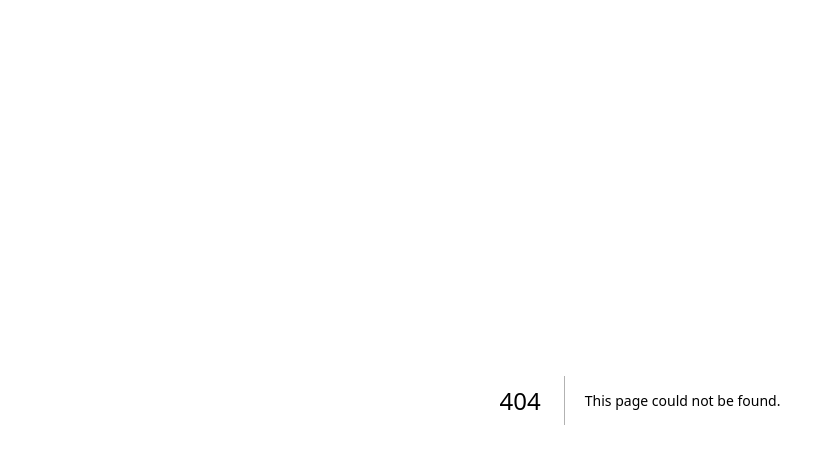
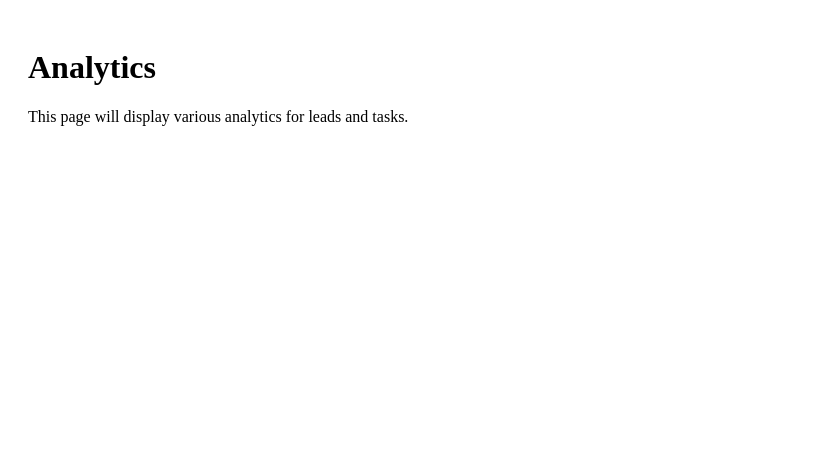
Before and after one commit to CastilloMuller/opticrm03, a Next.js app: page /analytics in a window 1280 px wide. Before the commit this address had no page. Shown: the top 464 px of the page, without its empty margins (0-815 px from the left). Built offline with nearby package versions, Linux system fonts and the light colour scheme.

Commit message:
Create analytics.js

```diff
--- /dev/null
+++ b/pages/analytics.js
@@ -0,0 +1,9 @@
+export default function Analytics() {
+  return (
+    <div style={{ padding: '20px' }}>
+      <h1>Analytics</h1>
+      <p>This page will display various analytics for leads and tasks.</p>
+      {/* Future: Include charts and metrics for pipeline, lead scoring, and performance */}
+    </div>
+  );
+}
```
